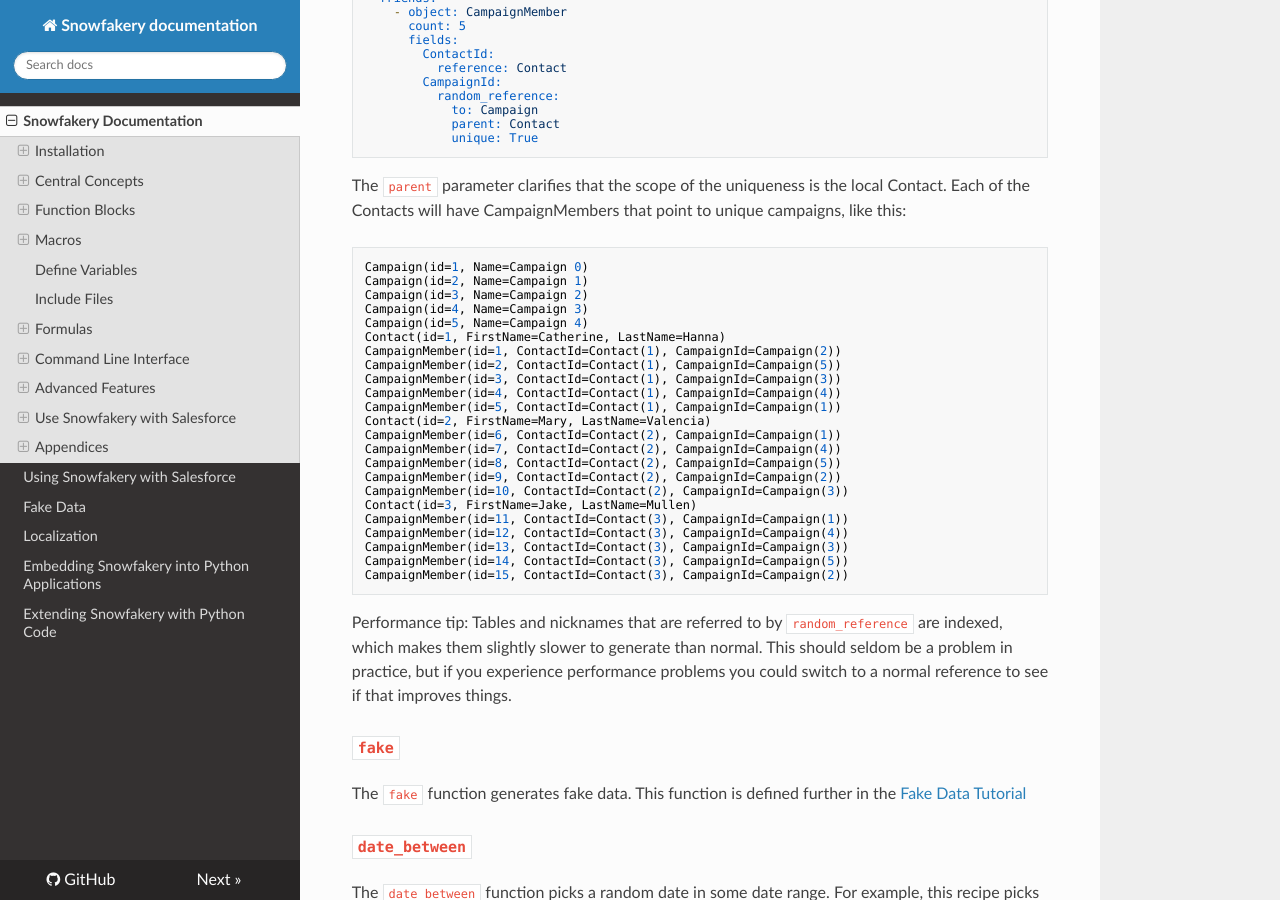
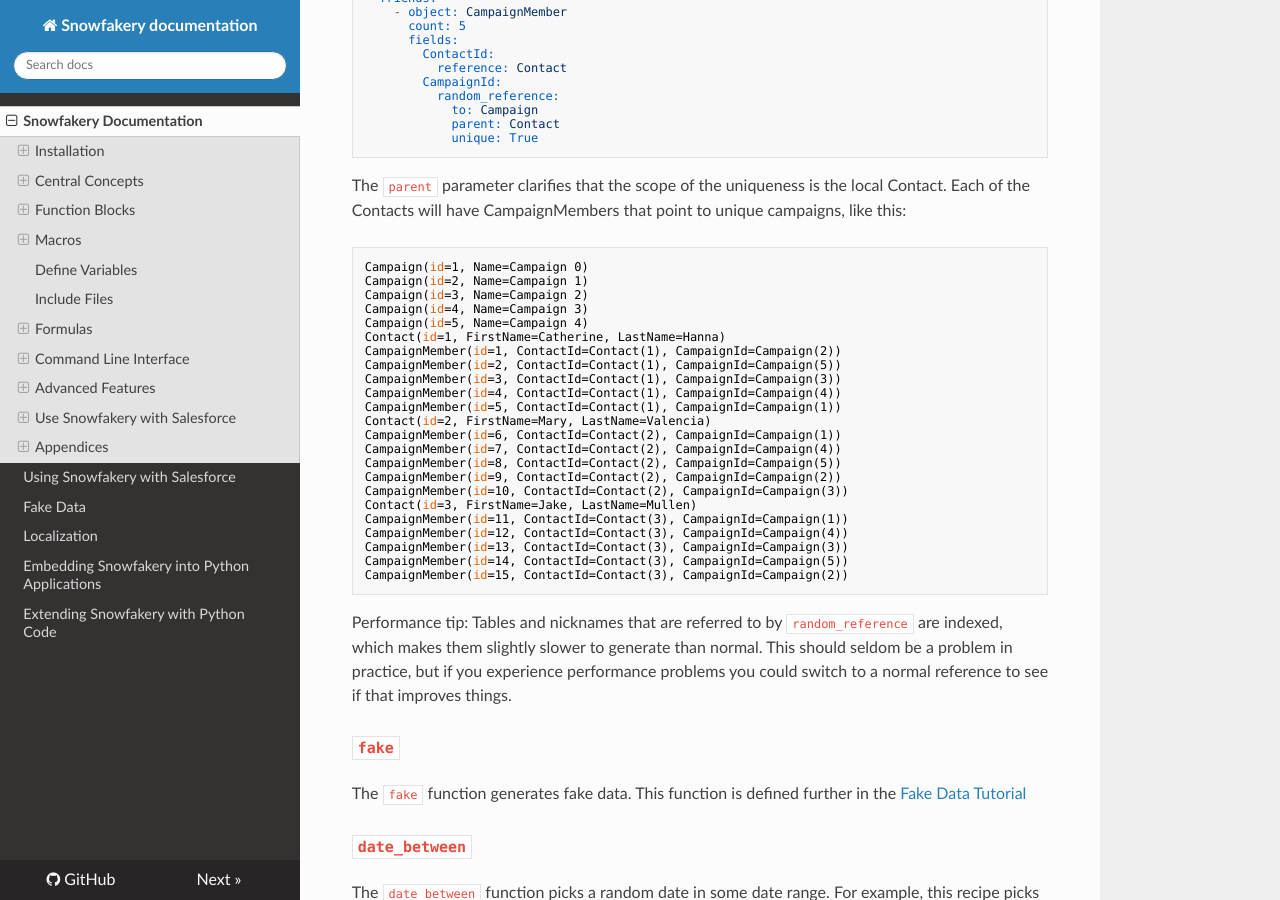
Before and after one commit to SFDO-Tooling/Snowfakery, an MkDocs documentation site: the page built from docs/index.md, in a window 1280 px wide and 900 px high, scrolled down 13495 px. Built offline with MkDocs 1.6.1, drawn with Linux system fonts in a browser that asks for light colours; nearby versions of some CDN libraries.

Commit message:
Fix minor bugs

````diff
--- a/docs/index.md
+++ b/docs/index.md
@@ -651,7 +651,7 @@ The `parent` parameter clarifies that the scope of the uniqueness is the local C
 Each of the Contacts will have CampaignMembers that point to unique campaigns, like
 this:
 
-```json
+```sh
 Campaign(id=1, Name=Campaign 0)
 Campaign(id=2, Name=Campaign 1)
 Campaign(id=3, Name=Campaign 2)
````
Also changed, not shown: 1 other file.
